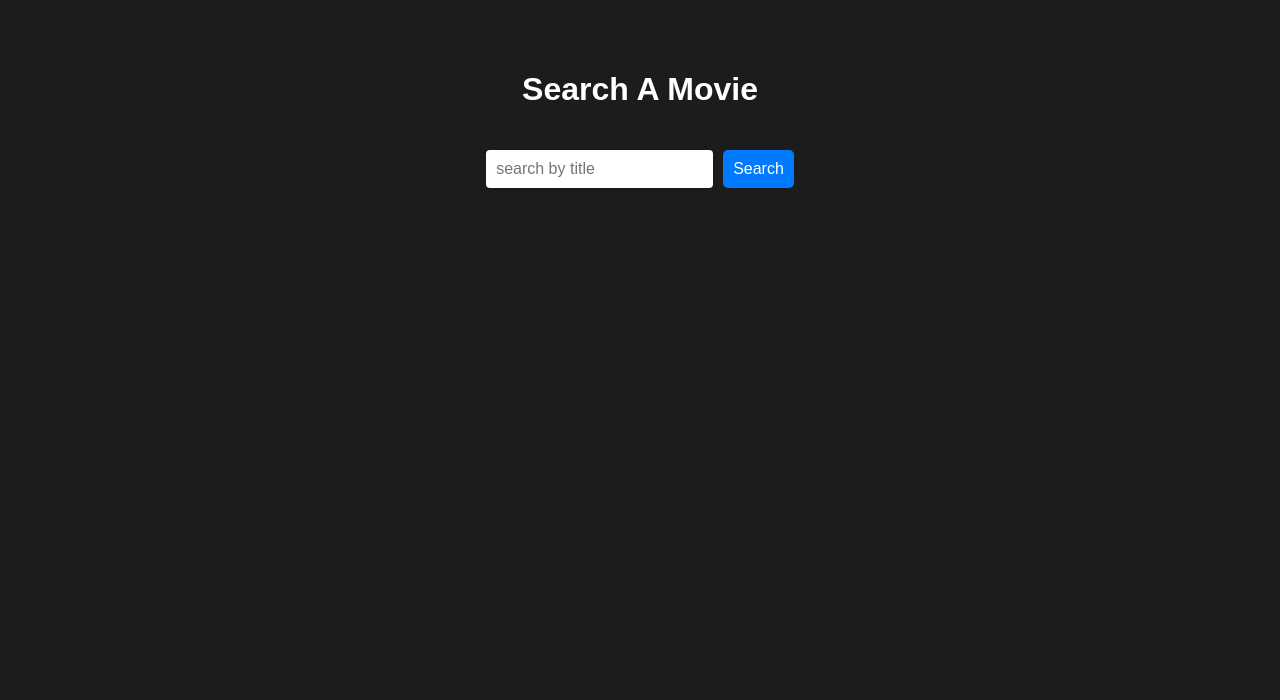
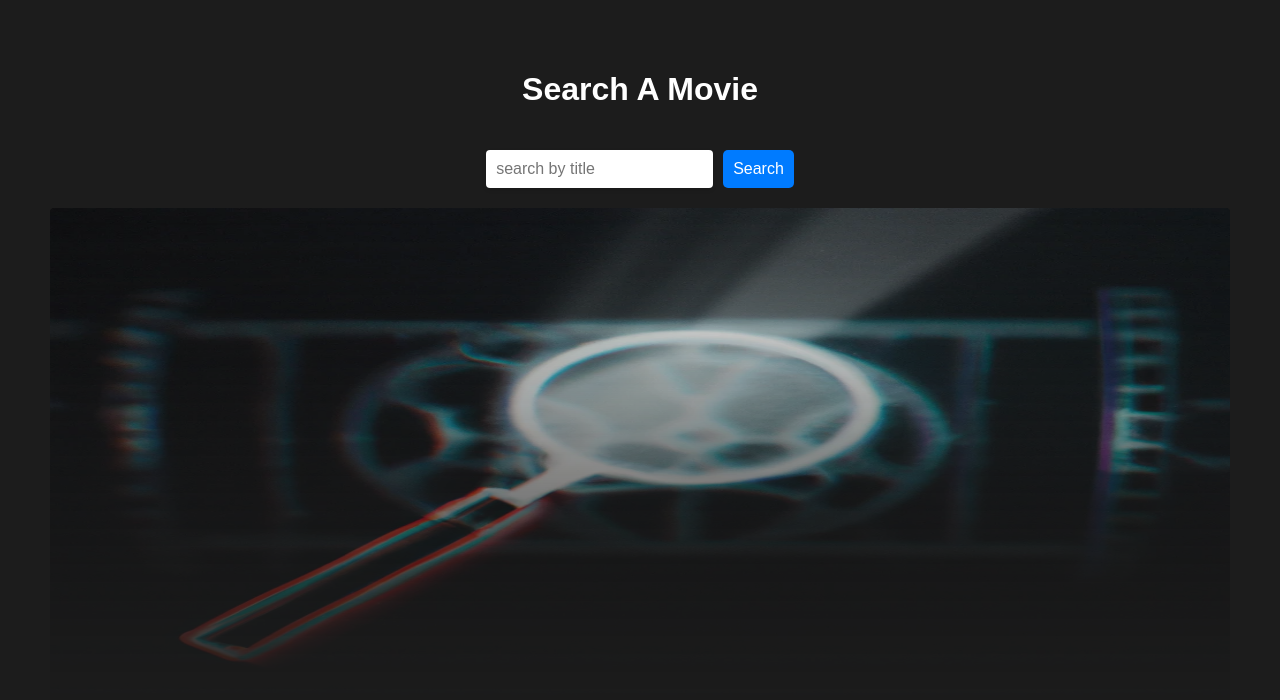
Before and after one commit to itamar-mizrahi/watchful-assignment, a React (Create React App) app in the folder watchful-assignment/: page / in a window 1280 px wide. Shown: the top 700 px of the page. Built offline with nearby package versions, Linux system fonts and the light colour scheme.

Commit message:
feat:added style

```diff
--- a/watchful-assignment/src/App.css
+++ b/watchful-assignment/src/App.css
@@ -183,3 +183,12 @@ a {
 a:hover {
   color: #cccccc;
 }
+
+.searchImage {
+  -webkit-mask-image:-webkit-gradient(linear, left top, left bottom, from(rgba(0,0,0,1)), to(rgba(0,0,0,0)));
+  mask-image: linear-gradient(to bottom, rgba(0,0,0,1), rgba(0,0,0,0));
+height: 500px;
+  -moz-box-shadow:inset 0px 0px 3px 1px rgba(0,0,0,1);
+  -webkit-box-shadow:inset 0px 0px 3px 1px rgba(0,0,0,1);
+  box-shadow:inset 0px 0px 3px 1px rgba(0,0,0,1);
+}
--- a/watchful-assignment/src/components/SearchBar.js
+++ b/watchful-assignment/src/components/SearchBar.js
@@ -1,7 +1,7 @@
 import React, { useState } from "react";
 import { useHistory } from "react-router-dom";
 import axios from "axios";
-
+import searchImage from '../assets/searchImage.png'
 const SearchBar = () => {
   const [query, setQuery] = useState("");
   const history = useHistory();
@@ -30,6 +30,7 @@ const SearchBar = () => {
           />
           <button className="search-button">Search</button>
         </form>
+        <img  className="searchImage" src={searchImage} alt="image"/>
       </div>
     </>
   );
```
Also changed, not shown: watchful-assignment/src/assets/searchImage.png (added).
